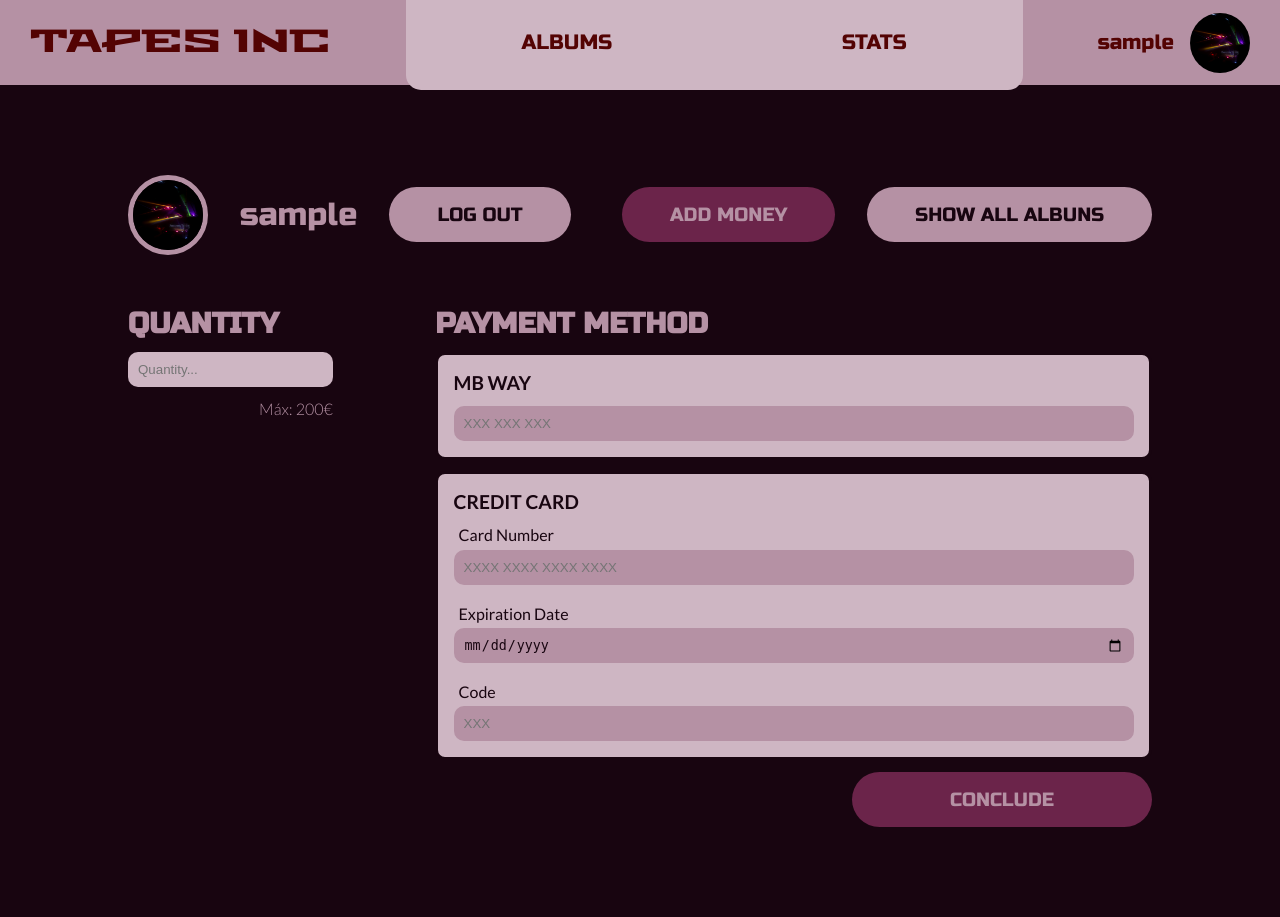
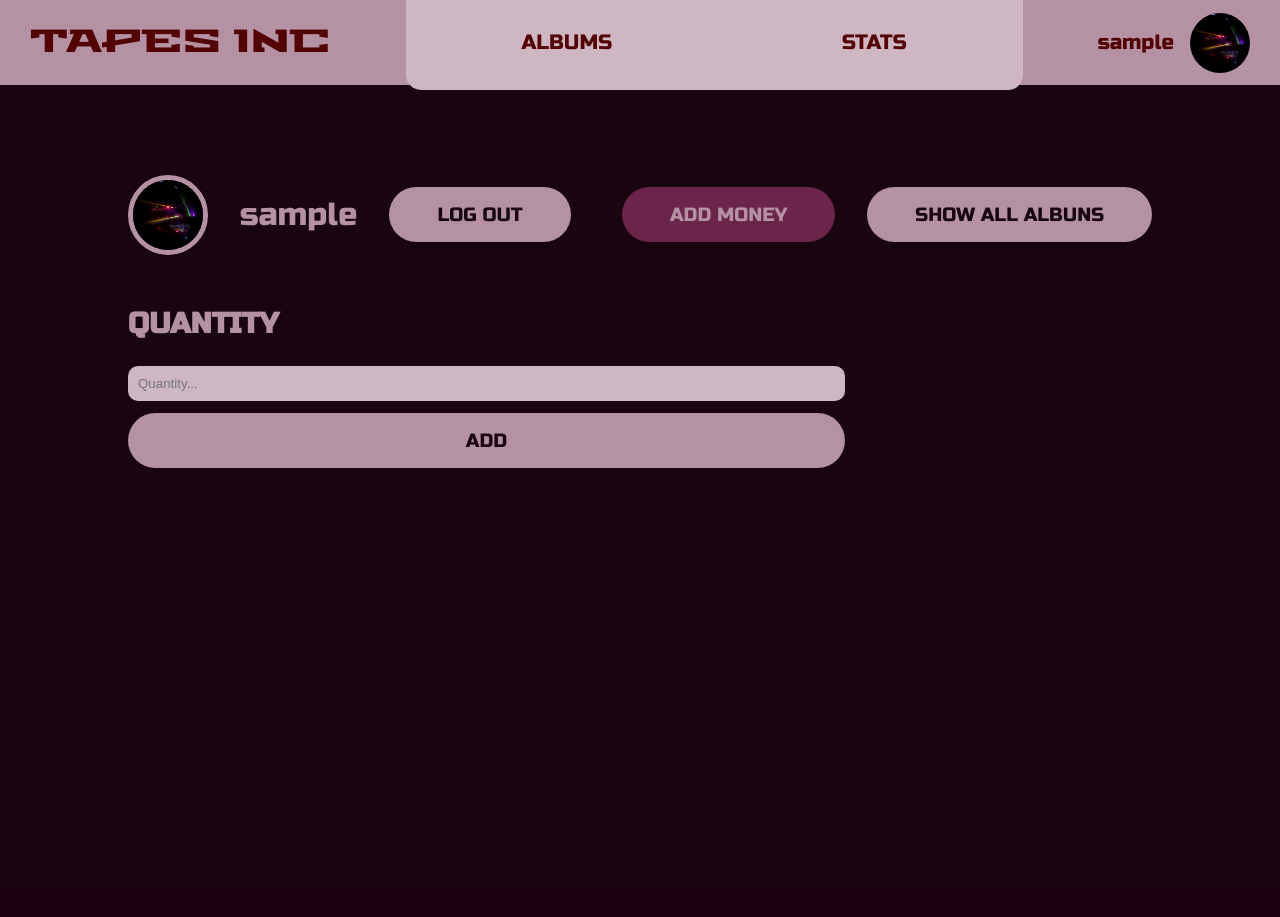
Before and after one commit to Denecio/si, a PHP site: page /addmoney.php in a window 1280 px wide. After the commit the page ends 468 px from the top, so only its background shows below. Run offline with PHP 8.4, Linux system fonts and the light colour scheme; the visitor is signed in with stand-in values (Sample User, id 1).

Commit message:
PAYMENT, ADDMONEY E MAIS COISAS

```diff
--- a/addmoney.php
+++ b/addmoney.php
@@ -13,6 +13,7 @@
 
 <?php include 'cabecalho.php'; ?>
 <main class="principal">
+
     <div class="cab-profile">
         <div class="user-info">
             <img src ="imagens/imag.jpg" alt="profile picture" class="profile-pic">
@@ -33,38 +34,12 @@
     </div>
 
     <div class="money">
-        <div class="quantidade">
-            <h1 class="texto_tit"> QUANTITY </h1>
-            <input type="text" class="pay" id="quantidade" placeholder="Quantity...">
-            <p id="max_dinero" class="subtexto"> Máx: 200€ </p>
-        </div>
-        <div class="pagamento">
-            <h1 class="texto_tit"> PAYMENT METHOD </h1>
-            <div class="opcao">
-                <p class="tit_opcao"> MB WAY</p>
-                <input type="number" id="nrmobile" placeholder="XXX XXX XXX" class="pay1">
-            </div>
-            <div class="credit">
-                <div class="opcao">
-                    <p class="tit_opcao"> CREDIT CARD</p>
-                    <form  class="credit_card_form">
-                        <label class="subtexto">
-                            <p>Card Number</p>
-                            <input type="number" name="cardnumber" placeholder="XXXX XXXX XXXX XXXX" class="pay1" id="number" min="1111111111111111" max="9999999999999999">
-                        </label>
-                        <label class="subtexto">
-                            <p>Expiration Date</p>
-                            <input type="date" name="date" placeholder="DD/MM/YYYY" class="pay1" id="expiration">
-                        </label>
-                        <label class="subtexto">
-                            <p>Code</p>
-                            <input type="number" name="code" placeholder="XXX" class="pay1" id="code" min="000" max="999">
-                        </label>
-                    </form>
-                </div>
-                <button type="submit" class="button" id="button_conclude"> CONCLUDE </button>
-            </div>
-        </div>
+
+        <h1 class="texto_tit"> QUANTITY </h1>
+            <?php print "<form action='scripts/balance.php' method='post' class='pagamento'>" ; ?>
+            <input type="text" name="balance" class="pay" id="quantidade" placeholder="Quantity...">
+            <button value="addmoney" name="addmoney" type="submit" class="button"> ADD </button>
+        </form>
     </div>
 
 </main>
--- a/css/addmoney.css
+++ b/css/addmoney.css
@@ -12,15 +12,8 @@
 
 .money{
     display:flex;
-    flex-direction: row;
-    justify-content: space-between;
-}
-
-.quantidade{
-    display: flex;
     flex-direction: column;
-    gap: 0.9vw;
-    width:20%;
+    gap: 2vw;
 }
 
 .pay{
@@ -32,83 +25,9 @@
     padding-left: 10px;
 }
 
-#max_dinero{
-    font-family: LATO-LIGHT;
-    display: flex;
-    align-self: flex-end;
-}
 .pagamento{
     display: flex;
     flex-direction: column;
     width:70%;
     gap:0.9vw;
 }
-
-.mbway{
-    display: flex;
-    flex-direction: column;
-}
-
-.credit{
-    display: flex;
-    flex-direction: column;
-    gap: 1vw;
-}
-
-.credit_card_form{
-    display: flex;
-    flex-direction: column;
-    gap: 1.5vw;
-
-}
-
-.subtexto{
-    display: flex;
-    flex-direction: column;
-    gap: 0.4vw;
-}
-
-.subtexto p{
-    padding-left: 5px;
-}
-
-.opcao{
-    display: flex;
-    flex-direction: column;
-    gap: 1vw;
-    background-color: var(--rosinha);
-    padding:1.2vw 1.2vw;
-    border: solid;
-    border-radius: 10px;
-    color: var(--black);
-    font-family:LATO-REGULAR;
-}
-
-.tit_opcao{
-    font-size:1.2em;
-    font-family: LATO-BOLD;
-}
-
-.pay1{
-    border-radius: 10px;
-    background-color: var(--rosa);
-    border:none;
-    color: var(--black);
-    height:35px;
-    padding: 0px 10px;
-}
-
-#button_conclude{
-    width:300px;
-    align-self: flex-end;
-    background-color: var(--rosachoque);
-    color: var(--rosa);
-    transition: color 300ms, background-color 300ms;
-}
-
-#button_conclude:hover{
-    width:300px;
-    align-self: flex-end;
-    background-color: var(--rosinha);
-    color: var(--black)
-}
```
Also changed, not shown: cart.php (+36 -50 lines), css/cart.css (+13 -59 lines), scripts/balance.php (added, +24 -0 lines), scripts/cart.php (+28 -10 lines).
